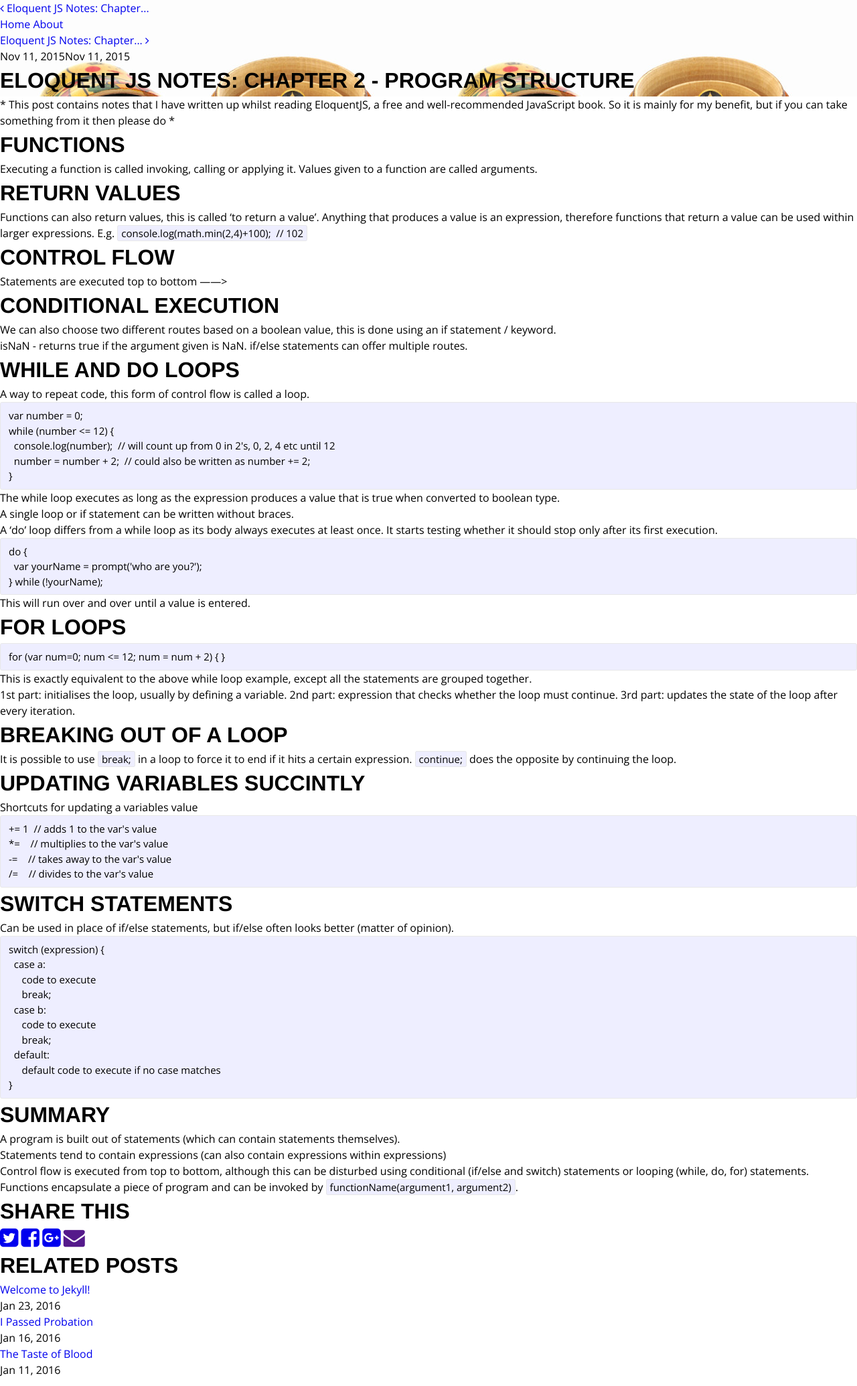
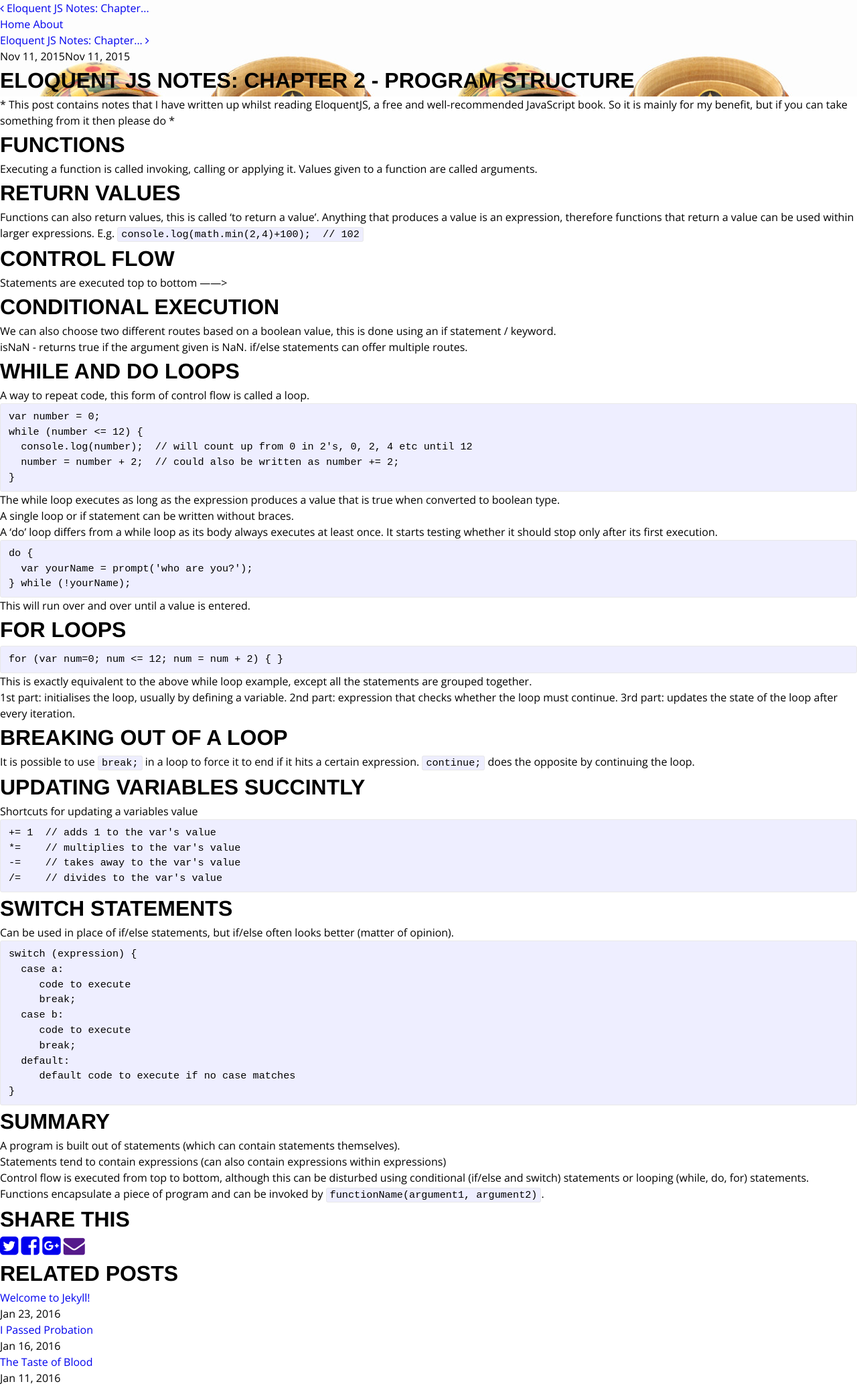
Before and after one commit to gethinoakes/gethinoakes.github.io, a Jekyll site: the page built from _posts/2015-11-11-eloquent-js-notes-chapter-2-program-structure.md, in a window 1280 px wide. Shown: the whole page at 67% size. Built offline with Jekyll 4.4.1, drawn with Linux system fonts in a browser that asks for light colours; nearby versions of some CDN libraries; comment, search, counter and statistics services are not loaded.

Commit message:
added code formatting

```diff
--- a/_sass/_base.scss
+++ b/_sass/_base.scss
@@ -28,6 +28,35 @@
     line-height: 1.5;
 }
 
+pre, code {
+    font-family: "Courier New", Courier, monospace;
+    font-size: 0.95em;
+}
+
+
+/*------------
+code formatting
+------------*/
+code, pre {
+    border: 1px solid $grey-color-light;
+    border-radius: 3px;
+    background-color: #eef;
+}
+
+code {
+    padding: 1px 5px;
+}
+
+pre {
+    padding: 8px 12px;
+    overflow-x: auto;
+
+    > code {
+        border: 0;
+        padding-right: 0;
+        padding-left: 0;
+    }
+}
 
 
 /**
@@ -145,31 +174,7 @@
 
 
 
-/**
- * Code formatting
- */
-pre,
-code {
-    font-size: 15px;
-    border: 1px solid $grey-color-light;
-    border-radius: 3px;
-    background-color: #eef;
-}
 
-code {
-    padding: 1px 5px;
-}
-
-pre {
-    padding: 8px 12px;
-    overflow-x: auto;
-
-    > code {
-        border: 0;
-        padding-right: 0;
-        padding-left: 0;
-    }
-}
 
 
 
```
